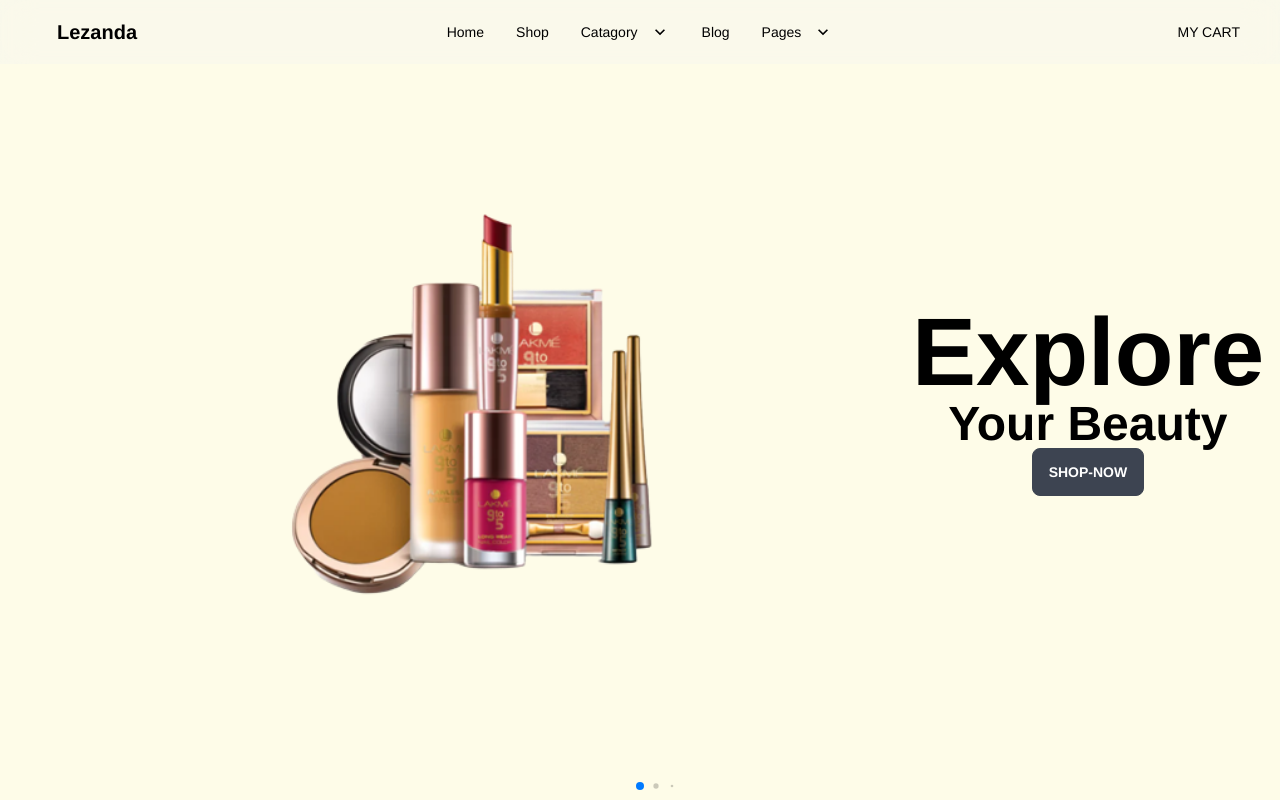
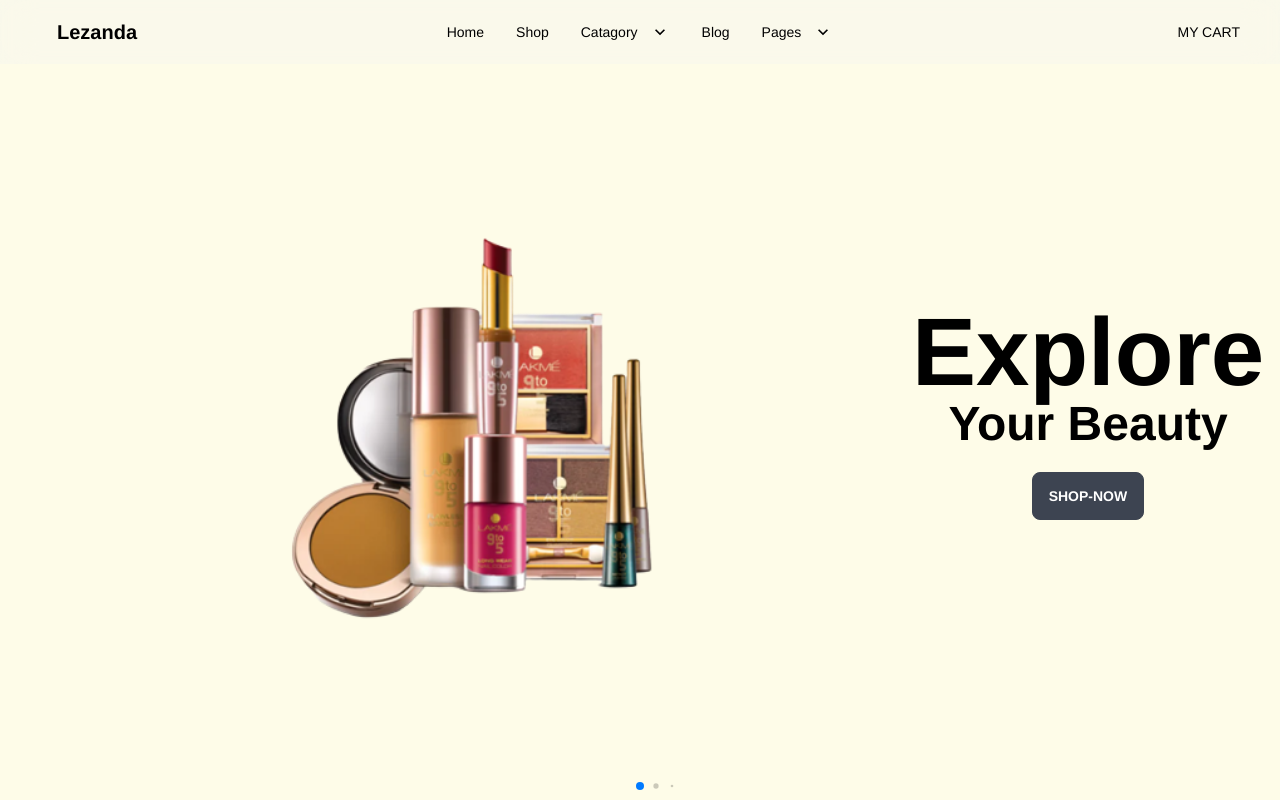
Before and after one commit to rashelmahomud/lezenda-orange, a React (Create React App) app: page / in a window 1280 px wide. Shown: the top 800 px of the page. Built offline with nearby package versions, Linux system fonts and the light colour scheme.

Commit message:
added some

```diff
--- a/src/Compornents/Animations/Banner.js
+++ b/src/Compornents/Animations/Banner.js
@@ -4,6 +4,7 @@
 import img from '../../Assates/banner/df.png'
 import img1 from '../../Assates/banner/slid-img-4.webp'
 import img2 from '../../Assates/banner/slide-img-3.webp'
+import { motion } from "framer-motion";
 
 // Import Swiper styles
 import "swiper/css";
@@ -14,7 +15,9 @@
 // import required modules
 import { Autoplay, Pagination } from "swiper";
 
+
 export default function App() {
+
   return (
     <>
       <Swiper
@@ -29,21 +32,27 @@
         className="mySwiper"
       >
         <SwiperSlide>
+
+
           <div className="hero h-screen bg-yellow-50">
             <div className="hero-content flex-col lg:flex-row-reverse">
               <div>
                 <h1 className="text-8xl font-bold" data-aos="zoom-in-up"
                   data-aos-duration="3000">Explore</h1>
-                <h1 className="text-5xl font-bold">Your Beauty</h1>
+                <h1 data-aos="zoom-in-left"
+                  data-aos-duration="3000" className="text-5xl font-bold">Your Beauty</h1>
 
-                <button className="btn">SHOP-NOW</button>
+                <button className="btn translate-y-6">SHOP-NOW</button>
 
               </div>
-              <img data-aos="fade-up"
-                data-aos-duration="3000" src={img} className="rounded-lg w-screen" />
 
+              <img src={img} className="translate-y-6  rounded-lg w-screen transform transition duration-500 hover:scale-150"  />
+
+              {/* data-aos="fade-up"
+                data-aos-duration="3000" */}
             </div>
           </div>
+
         </SwiperSlide>
         <SwiperSlide>
           <div className="hero h-screen bg-green-50">
@@ -53,8 +62,7 @@
                   data-aos-duration="3000">Explore</h1>
                 <h1 className="text-5xl font-bold">Your Beauty</h1>
               </div>
-              <img data-aos="fade-up"
-                data-aos-duration="3000" src={img1} className=" rounded-lg w-3/6" />
+              <img src={img1} className=" rounded-lg w-3/6 w-screen transform transition duration-500 hover:scale-110" />
 
             </div>
           </div>
@@ -67,8 +75,7 @@
                   data-aos-duration="3000">Explore</h1>
                 <h1 className="text-5xl font-bold">Your Beauty</h1>
               </div>
-              <img data-aos="zoom-in-up"
-                data-aos-duration="3000" src={img2} className=" rounded-lg w-3/6" />
+              <img  src={img2} className=" rounded-lg w-3/6 w-screen transform transition duration-500 hover:scale-110" />
 
             </div>
           </div>
```
Also changed, not shown: src/Compornents/Animations/style.css (+0 -14 lines), src/Compornents/Pages/ServiceThree.js (+5 -3 lines).
